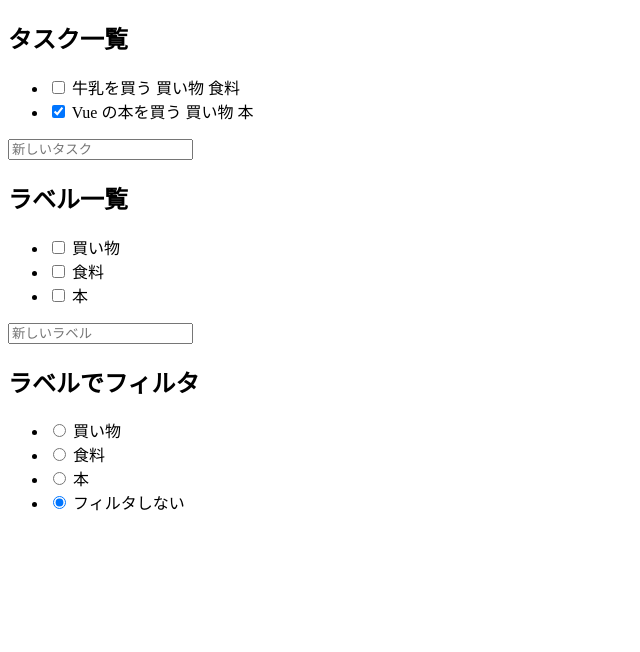
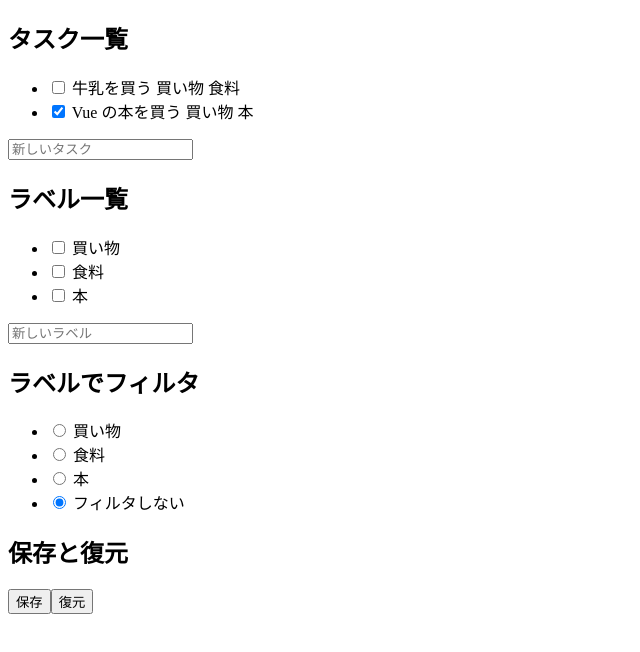
Before and after one commit to shin1rok/vuex-todo-app, a Vue app: page / in a window 1280 px wide. Shown: the top 652 px of the page, without its empty margins (0-640 px from the left). Built offline with nearby package versions, Linux system fonts and the light colour scheme.

Commit message:
保存、復元できるようにする

```diff
--- a/src/App.vue
+++ b/src/App.vue
@@ -46,6 +46,10 @@
         フィルタしない
       </li>
     </ul>
+
+    <h2>保存と復元</h2>
+    <button type="button" v-on:click="save">保存</button>
+    <button type="button" v-on:click="restore">復元</button>
   </div>
 </template>
 
@@ -70,7 +74,7 @@
       labels() {
         return this.$store.state.labels
       },
-      filter(){
+      filter() {
         return this.$store.state.filter
       }
     },
@@ -96,6 +100,16 @@
       },
       changeFilter(labelId) {
         this.$store.commit('changeFilter', {filter: labelId})
+      },
+      save() {
+        // dispatch: Actions呼び出す
+        // >アクションは、状態を変更するのではなく、ミューテーションをコミットします。
+        // >アクションは任意の非同期処理を含むことができます。
+        // >https://vuex.vuejs.org/ja/guide/actions.html
+        this.$store.dispatch('save')
+      },
+      restore() {
+        this.$store.dispatch('restore')
       }
     }
   }
--- a/src/store.js
+++ b/src/store.js
@@ -82,6 +82,27 @@ const store = new Vuex.Store({
     },
     changeFilter(state, {filter}) {
       state.filter = filter
+    },
+    restore(state, {tasks, labels, nextTaskId, nextLabelId}) {
+      state.tasks = tasks,
+        state.labels = labels ,
+        state.nextTaskId = nextTaskId,
+        state.nextLabelId = nextLabelId
+    }
+  },
+  actions: {
+    save({state}) {
+      const data = {
+        tasks: state.tasks,
+        labels: state.labels,
+        nextTaskId: state.nextTaskId,
+        nextLabelId: state.nextLabelId
+      }
+      localStorage.setItem('task-app-data', JSON.stringify(data))
+    },
+    restore({commit}) {
+      const data = localStorage.getItem('task-app-data')
+      commit('restore', JSON.parse(data))
     }
   }
 })
```
